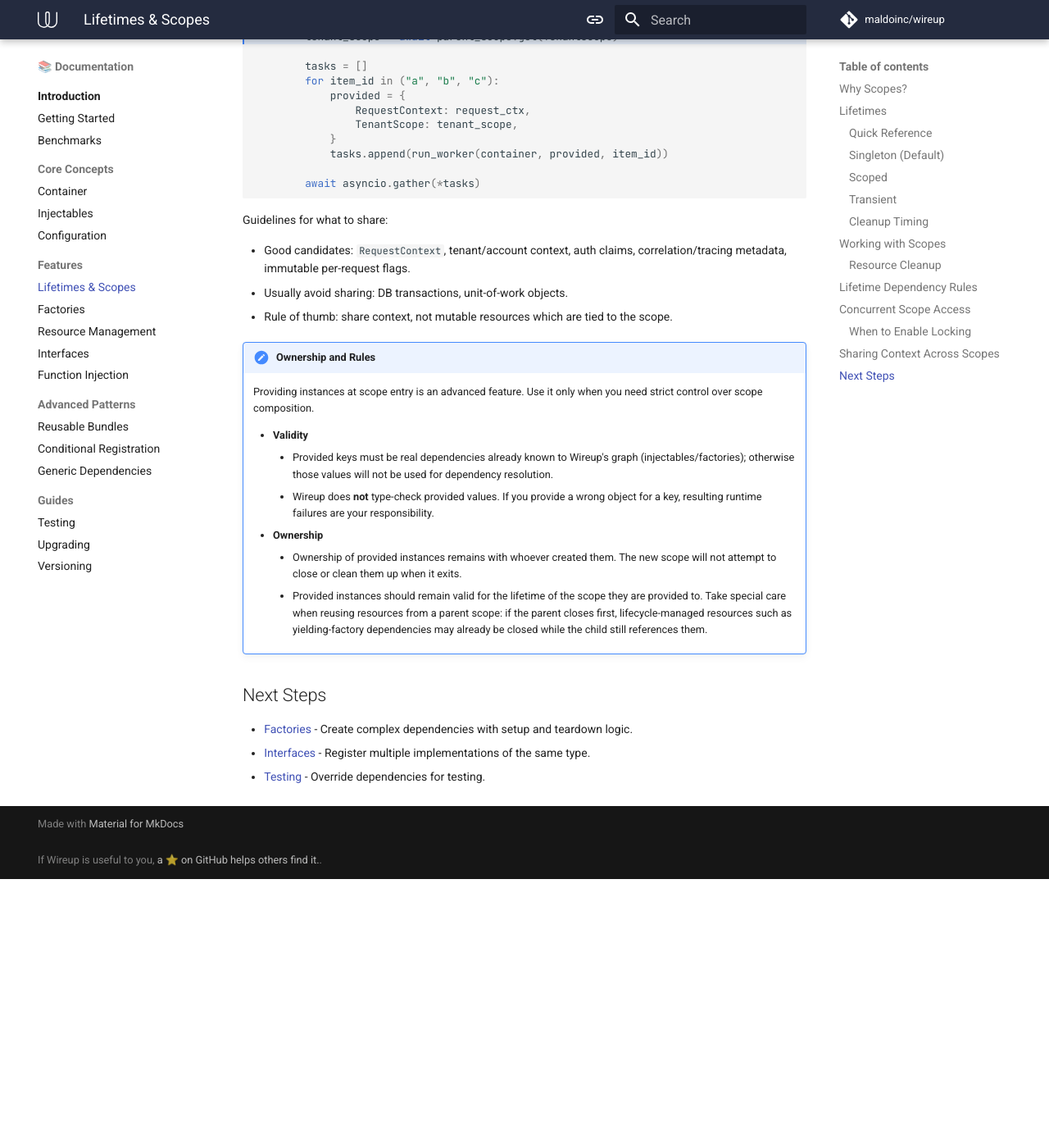
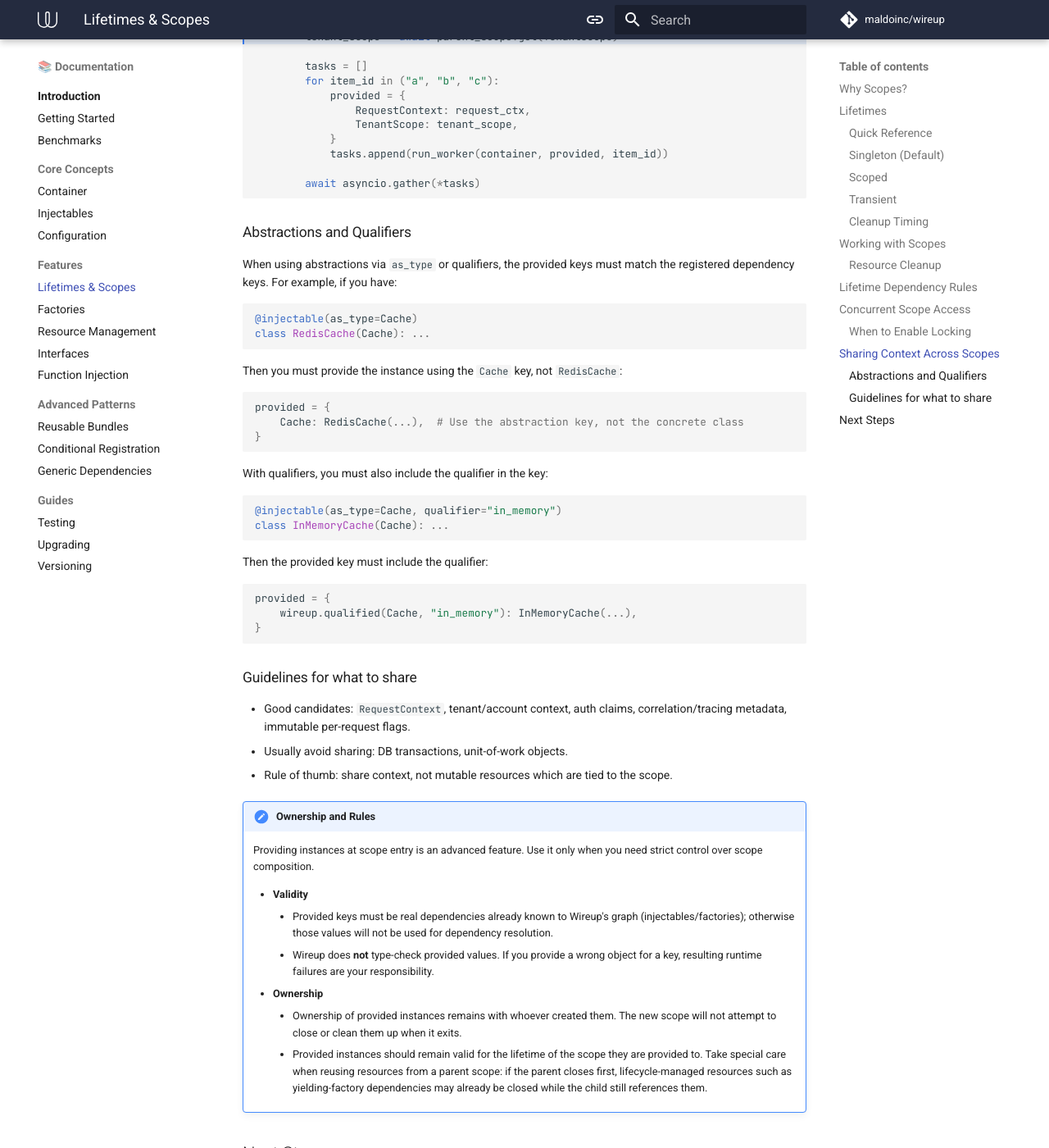
Before and after one commit to maldoinc/wireup, an MkDocs documentation site: the page built from docs/pages/lifetimes_and_scopes.md, in a window 1280 px wide and 1400 px high, scrolled down 4602 px. Shown: the whole window at 82% size. Built offline with MkDocs 1.6.1 and Material for MkDocs 9.7.7, drawn with Linux system fonts in a browser that asks for light colours; comment, search, counter and statistics services are not loaded; the version menu is left out; before the commit the page ends 5674 px from its top, so only the background shows below that.

Commit message:
Update context sharing docs

````diff
--- a/docs/pages/lifetimes_and_scopes.md
+++ b/docs/pages/lifetimes_and_scopes.md
@@ -261,7 +261,38 @@ async def main():
         await asyncio.gather(*tasks)
 ```
 
-Guidelines for what to share:
+### Abstractions and Qualifiers
+
+When using abstractions via `as_type` or qualifiers, the provided keys must match the registered dependency keys. For example, if you have:
+
+```python
+@injectable(as_type=Cache)
+class RedisCache(Cache): ...
+```
+
+Then you must provide the instance using the `Cache` key, not `RedisCache`:
+
+```python
+provided = {
+    Cache: RedisCache(...),  # Use the abstraction key, not the concrete class
+}
+```
+
+With qualifiers, you must also include the qualifier in the key:
+
+```python
+@injectable(as_type=Cache, qualifier="in_memory")
+class InMemoryCache(Cache): ...
+```
+Then the provided key must include the qualifier:
+
+```python
+provided = {
+    wireup.qualified(Cache, "in_memory"): InMemoryCache(...),
+}
+```
+
+### Guidelines for what to share
 
 - Good candidates: `RequestContext`, tenant/account context, auth claims, correlation/tracing metadata, immutable per-request flags.
 - Usually avoid sharing: DB transactions, unit-of-work objects.
````
